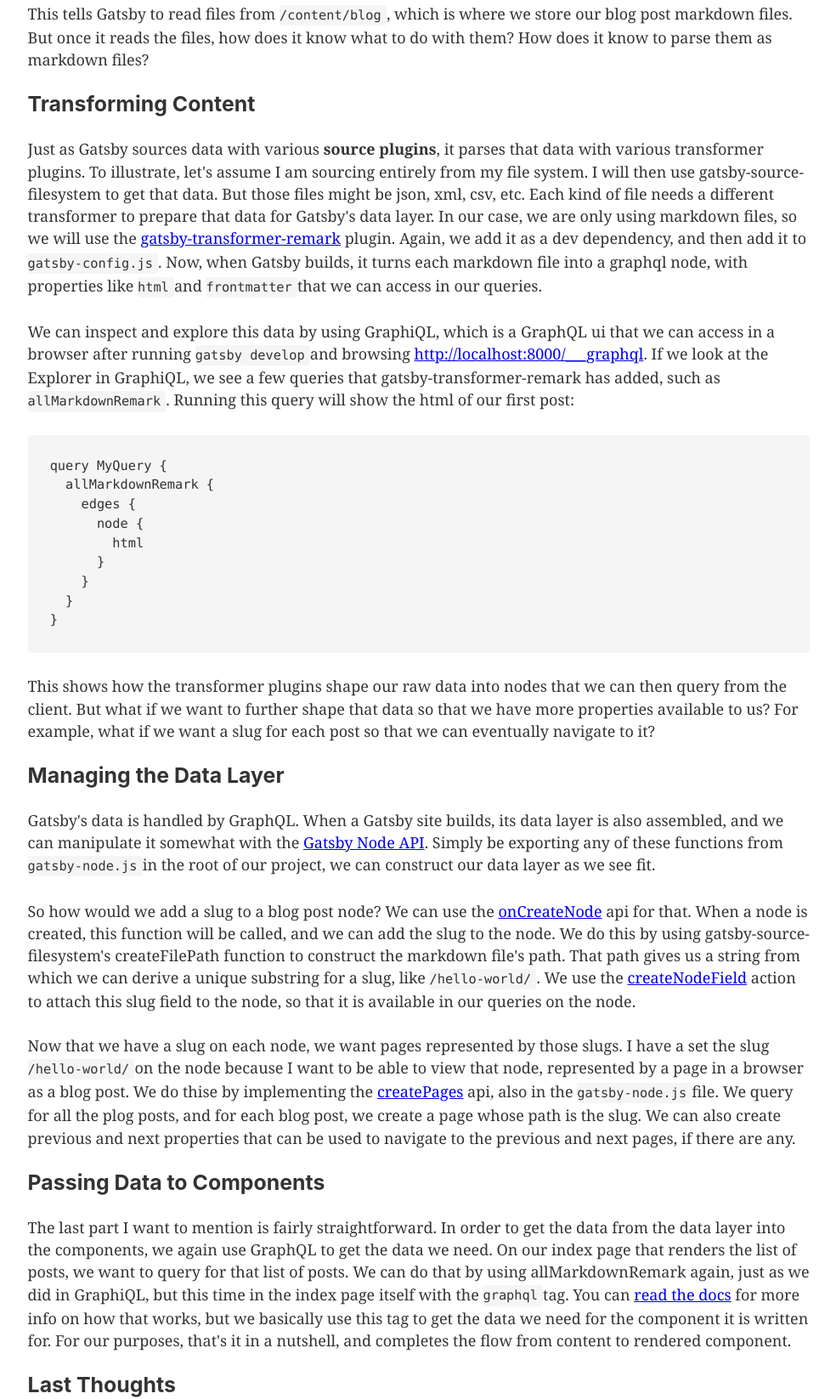
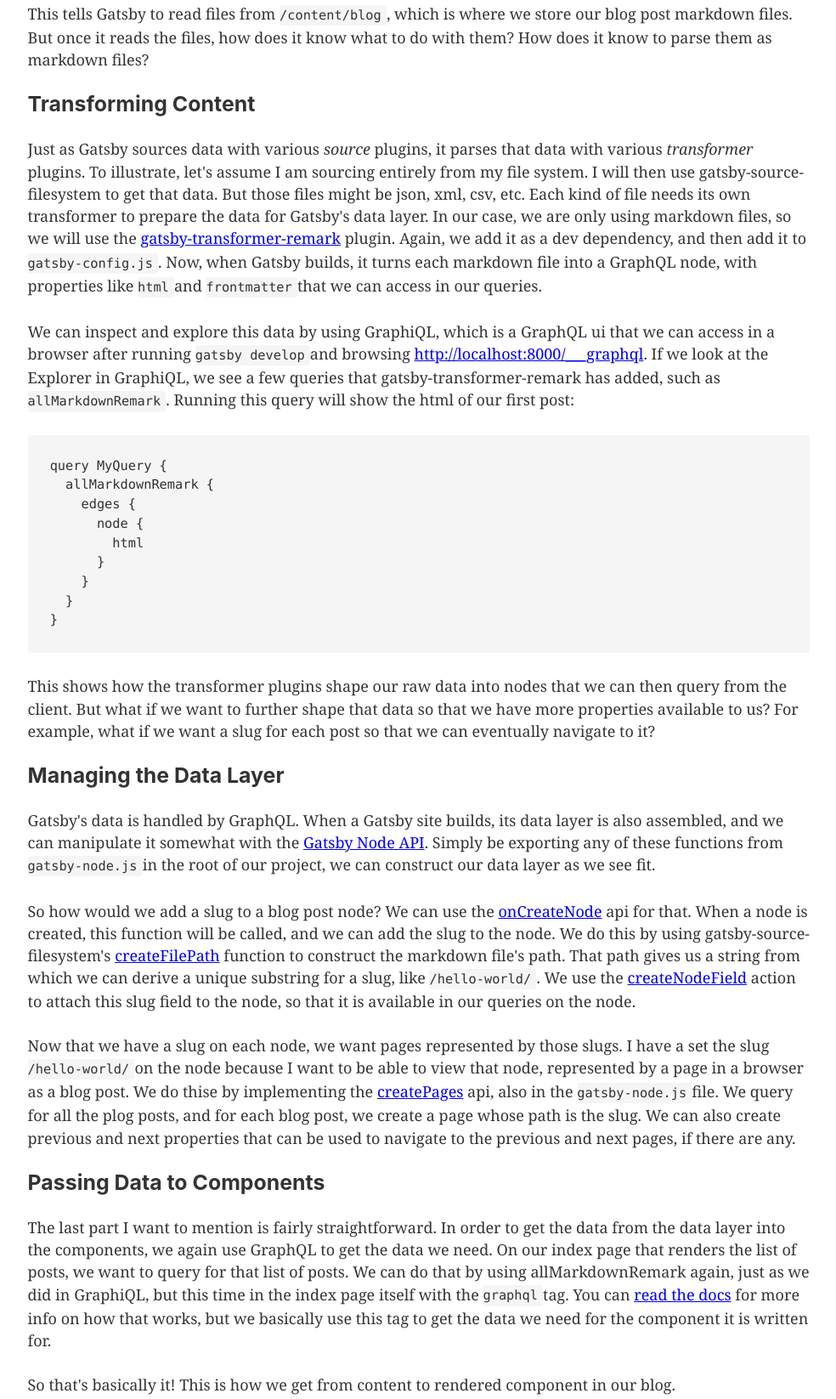
Before and after one commit to tsargent/webbywebsite.com, a Gatsby site: page /hello-world/ in a window 1280 px wide. Shown: the part 1645-3291 px from the top of the page at 85% size, without its empty margins (147-1131 px from the left). Built offline with nearby package versions, Linux system fonts and the light colour scheme; Gatsby itself is replaced by a stand-in of ours; some packages are replaced by stand-ins of ours; code samples lack their colours.

Commit message:
fix some typos

````diff
--- a/content/blog/hello-world/index.md
+++ b/content/blog/hello-world/index.md
@@ -39,9 +39,9 @@
 
 ### Transforming Content
 
-Just as Gatsby sources data with various __source plugins__, it parses that data with various transformer plugins. To illustrate, let's assume I am sourcing entirely from my file system. I will then use gatsby-source-filesystem to get that data. But those files might be json, xml, csv, etc. Each kind of file needs a different transformer to prepare that data for Gatsby's data layer. In our case, we are only using markdown files, so we will use the [gatsby-transformer-remark](https://www.gatsbyjs.org/packages/gatsby-transformer-remark/) plugin. Again, we add it as a dev dependency, and then add it to `gatsby-config.js`. Now, when Gatsby builds, it turns each markdown file into a graphql node, with properties like `html` and `frontmatter` that we can access in our queries.
+Just as Gatsby sources data with various _source_ plugins, it parses that data with various _transformer_ plugins. To illustrate, let's assume I am sourcing entirely from my file system. I will then use gatsby-source-filesystem to get that data. But those files might be json, xml, csv, etc. Each kind of file needs its own transformer to prepare the data for Gatsby's data layer. In our case, we are only using markdown files, so we will use the [gatsby-transformer-remark](https://www.gatsbyjs.org/packages/gatsby-transformer-remark/) plugin. Again, we add it as a dev dependency, and then add it to `gatsby-config.js`. Now, when Gatsby builds, it turns each markdown file into a GraphQL node, with properties like `html` and `frontmatter` that we can access in our queries.
 
-We can inspect and explore this data by using GraphiQL, which is a GraphQL ui that we can access in a browser after running `gatsby develop` and browsing http://localhost:8000/___graphql. If we look at the Explorer in GraphiQL, we see a few queries that gatsby-transformer-remark has added, such as `allMarkdownRemark`. Running this   query will show the html of our first post:
+We can inspect and explore this data by using GraphiQL, which is a GraphQL ui that we can access in a browser after running `gatsby develop` and browsing http://localhost:8000/___graphql. If we look at the Explorer in GraphiQL, we see a few queries that gatsby-transformer-remark has added, such as `allMarkdownRemark`. Running this query will show the html of our first post:
 
 ```
 query MyQuery {
@@ -61,13 +61,15 @@
 
 Gatsby's data is handled by GraphQL. When a Gatsby site builds, its data layer is also assembled, and we can manipulate it somewhat with the [Gatsby Node API](https://www.gatsbyjs.org/docs/node-apis). Simply be exporting any of these functions from `gatsby-node.js` in the root of our project, we can construct our data layer as we see fit.
 
-So how would we add a slug to a blog post node? We can use the [onCreateNode](https://www.gatsbyjs.org/docs/node-apis/#onCreateNode) api for that. When a node is created, this function will be called, and we can add the slug to the node. We do this by using gatsby-source-filesystem's createFilePath function to construct the markdown file's path. That path gives us a string from which we can derive a unique substring for a slug, like `/hello-world/`. We use the [createNodeField](https://www.gatsbyjs.org/docs/actions/#createNodeField ) action to attach this slug field to the node, so that it is available in our queries on the node.
+So how would we add a slug to a blog post node? We can use the [onCreateNode](https://www.gatsbyjs.org/docs/node-apis/#onCreateNode) api for that. When a node is created, this function will be called, and we can add the slug to the node. We do this by using gatsby-source-filesystem's [createFilePath](https://github.com/gatsbyjs/gatsby/tree/master/packages/gatsby-source-filesystem#createfilepath) function to construct the markdown file's path. That path gives us a string from which we can derive a unique substring for a slug, like `/hello-world/`. We use the [createNodeField](https://www.gatsbyjs.org/docs/actions/#createNodeField) action to attach this slug field to the node, so that it is available in our queries on the node.
 
 Now that we have a slug on each node, we want pages represented by those slugs. I have a set the slug `/hello-world/` on the node because I want to be able to view that node, represented by a page in a browser as a blog post. We do thise by implementing the [createPages](https://www.gatsbyjs.org/docs/node-apis/#createPages) api, also in the `gatsby-node.js` file. We query for all the plog posts, and for each blog post, we create a page whose path is the slug. We can also create previous and next properties that can be used to navigate to the previous and next pages, if there are any.
 
 ### Passing Data to Components
 
-The last part I want to mention is fairly straightforward. In order to get the data from the data layer into the components, we again use GraphQL to get the data we need. On our index page that renders the list of posts, we want to query for that list of posts. We can do that by using allMarkdownRemark again, just as we did in GraphiQL, but this time in the index page itself with the `graphql` tag. You can [read the docs](https://www.gatsbyjs.org/docs/page-query/#how-does-the-graphql-tag-work) for more info on how that works, but we basically use this tag to get the data we need for the component it is written for. For our purposes, that's it in a nutshell, and completes the flow from content to rendered component.
+The last part I want to mention is fairly straightforward. In order to get the data from the data layer into the components, we again use GraphQL to get the data we need. On our index page that renders the list of posts, we want to query for that list of posts. We can do that by using allMarkdownRemark again, just as we did in GraphiQL, but this time in the index page itself with the `graphql` tag. You can [read the docs](https://www.gatsbyjs.org/docs/page-query/#how-does-the-graphql-tag-work) for more info on how that works, but we basically use this tag to get the data we need for the component it is written for.
+
+So that's basically it! This is how we get from content to rendered component in our blog.
 
 ### Last Thoughts
 
````
